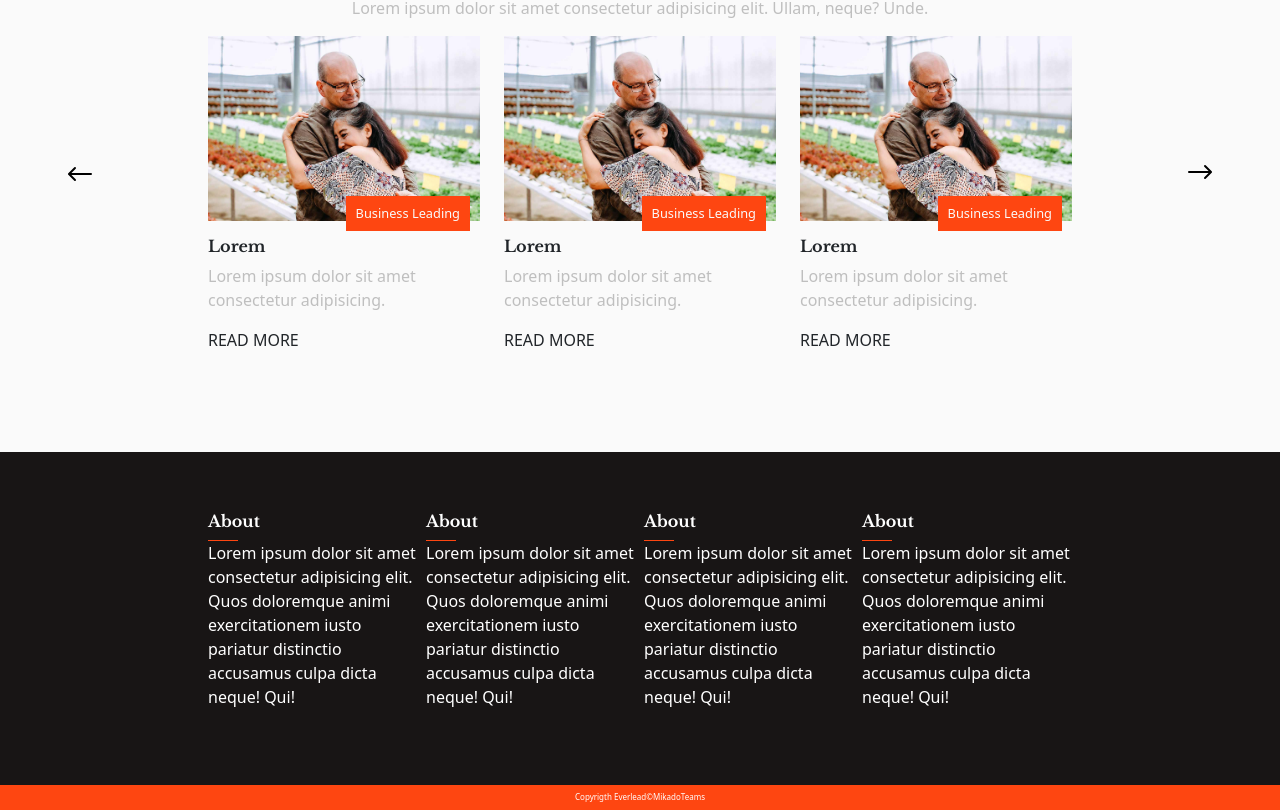
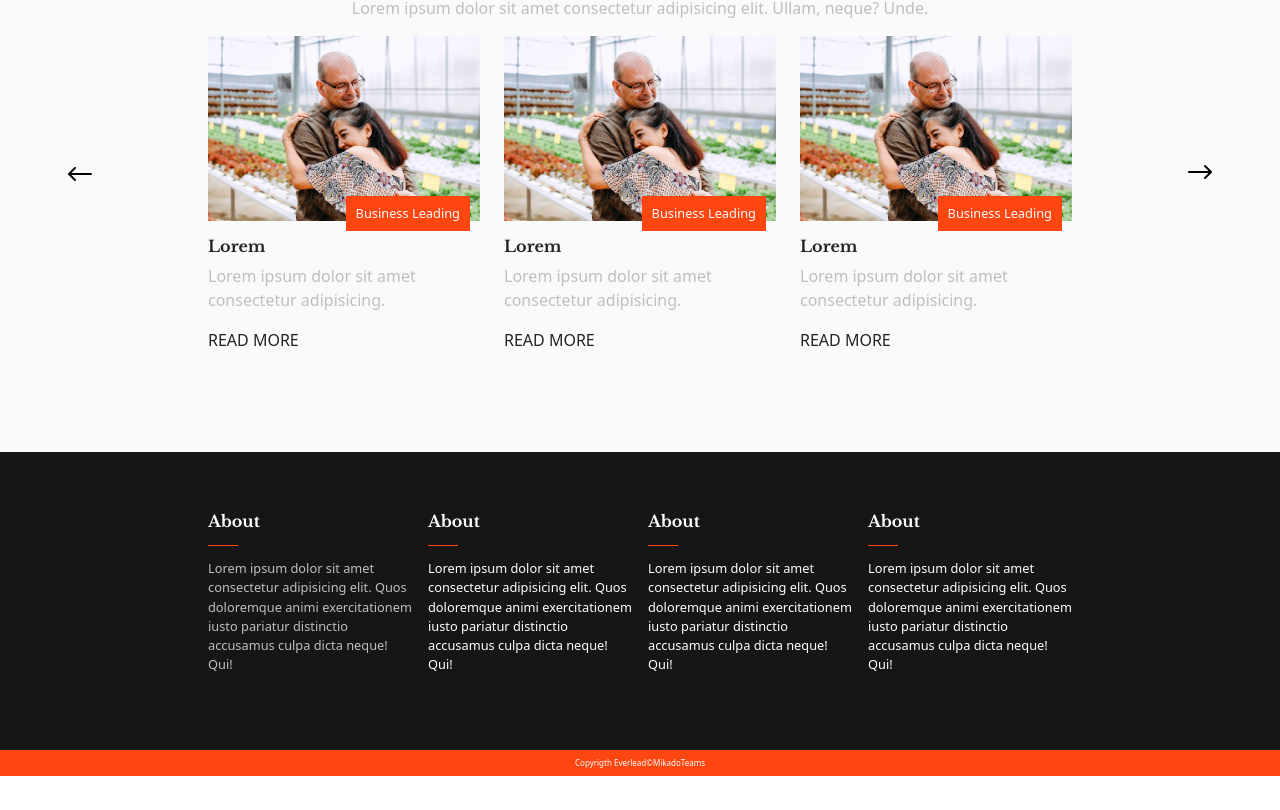
Before and after one commit to SerenaMalusa/proj-html-vuejs, a Vue app: page / in a window 1280 px wide. Shown: the part 2934-3744 px from the top of the page. After the commit the page ends 3710 px from the top, so only its background shows below. Built offline with nearby package versions, Linux system fonts and the light colour scheme.

Commit message:
feat: add header style

```diff
--- a/src/components/AppFooter.vue
+++ b/src/components/AppFooter.vue
@@ -8,12 +8,12 @@
     <div>
 
         <div class="container-l">
-            <div class="container-s d-flex gap-2">
+            <div class="container-s d-flex gap-3">
                 <div>
 
                     <h6 class="text-serif">About</h6>
                     <div class="divider"></div>
-                    <p>Lorem ipsum dolor sit amet consectetur adipisicing elit. Quos doloremque animi exercitationem iusto pariatur distinctio accusamus culpa dicta neque! Qui!</p>
+                    <p class="text-info">Lorem ipsum dolor sit amet consectetur adipisicing elit. Quos doloremque animi exercitationem iusto pariatur distinctio accusamus culpa dicta neque! Qui!</p>
 
                 </div>
 
@@ -62,12 +62,21 @@
         }
 
         .container-s {
-            padding: 60px 0;
+            padding: calc($base-space * 3) 0;
+
+            h6 {
+                margin-bottom: calc($base-space / 1.5);
+            }
 
             .divider {
+                margin-bottom: calc($base-space / 1.5);
+                width: calc($base-space * 1.5);
+                height: 1px;
                 background-color: $secondary-bg;
-                width: 30px;
-                height: 1px;
+            }
+
+            p {
+                font-size: 0.8rem;
             }
         }
 
```
